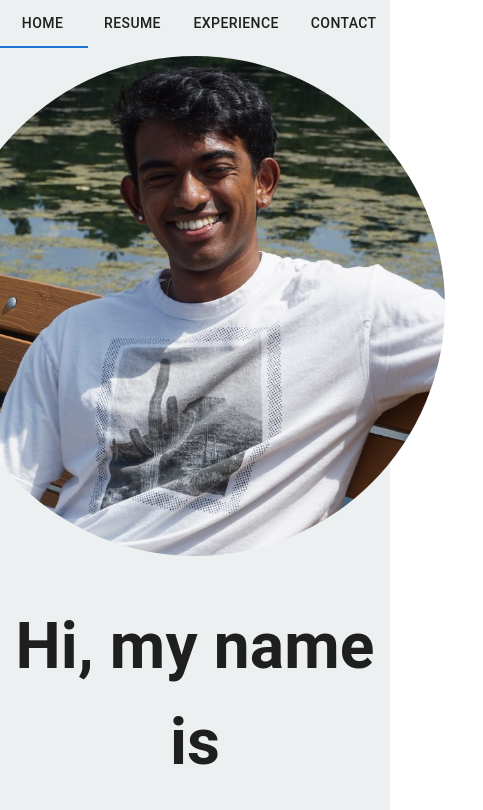
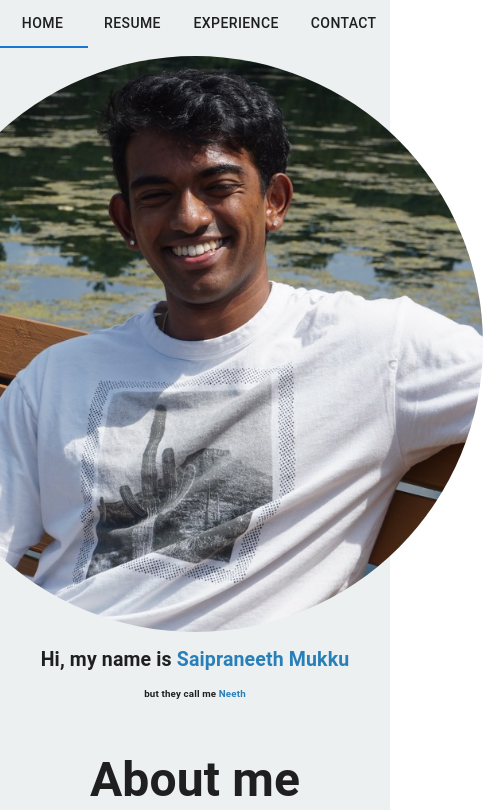
Before and after one commit to saipmukku/Portfolio-Website-Old, a React (Create React App) app: page / in a window 390 px wide. Shown: the top 810 px of the page, 483 px wide, since content can reach past the window. Built offline with nearby package versions, Linux system fonts and the light colour scheme.

Commit message:
Improved mobile experience

```diff
--- a/src/App.css
+++ b/src/App.css
@@ -12,9 +12,6 @@
   .avatar-wrapper {
     display: flex;
     justify-content: center;
-  }
-
-  .card-exp {
   }
 
   .exp {
@@ -53,6 +50,11 @@ body {
 .actual-resume {
   object-fit: contain;
   cursor: pointer;
+}
+
+.avatar-wrapper {
+  display: flex;
+  justify-content: center;
 }
 
 .contact-info {
--- a/src/pages/HomePage.js
+++ b/src/pages/HomePage.js
@@ -8,15 +8,15 @@ function HomePage() {
     <Box className="outer-home">
       <Box className="personal-info">
         <motion.div whileHover={{ scale: 1.02 }} whileTap={{ scale: 1.05 }} className="avatar-wrapper">
-          <Avatar alt="Neeth's picture" src="portrait.jpeg" sx={{ height: 500, width: 500 }} variant="circle"/>
+          <Avatar alt="Neeth's picture" src="portrait.jpeg" sx={{ height: "36rem", width: "36rem" }} variant="circle"/>
         </motion.div>
         <Box>
-          <h1 style={{ textAlign:"center", fontSize:"4rem" }}>
+          <h1 style={{ textAlign:"center", fontSize:"5vw" }}>
             <motion.div whileHover={{ scale: 1.02 }} whileTap={{ scale: 1.05 }}>
               Hi, my name is <span style={{ color:"#2980b9" }}>Saipraneeth Mukku</span>
             </motion.div>
           </h1>
-          <h3 style={{ textAlign:"center", fontSize:"2.5rem" }}>
+          <h3 style={{ textAlign:"center", fontSize:"2.5vw" }}>
             <motion.div whileHover={{ scale: 1.05 }} whileTap={{ scale: 1.1 }}>
               but they call me <span style={{ color:"#2980b9" }}>Neeth</span>
             </motion.div>
```
Also changed, not shown: 1 other file (tests, documents, lock files or other folders).
